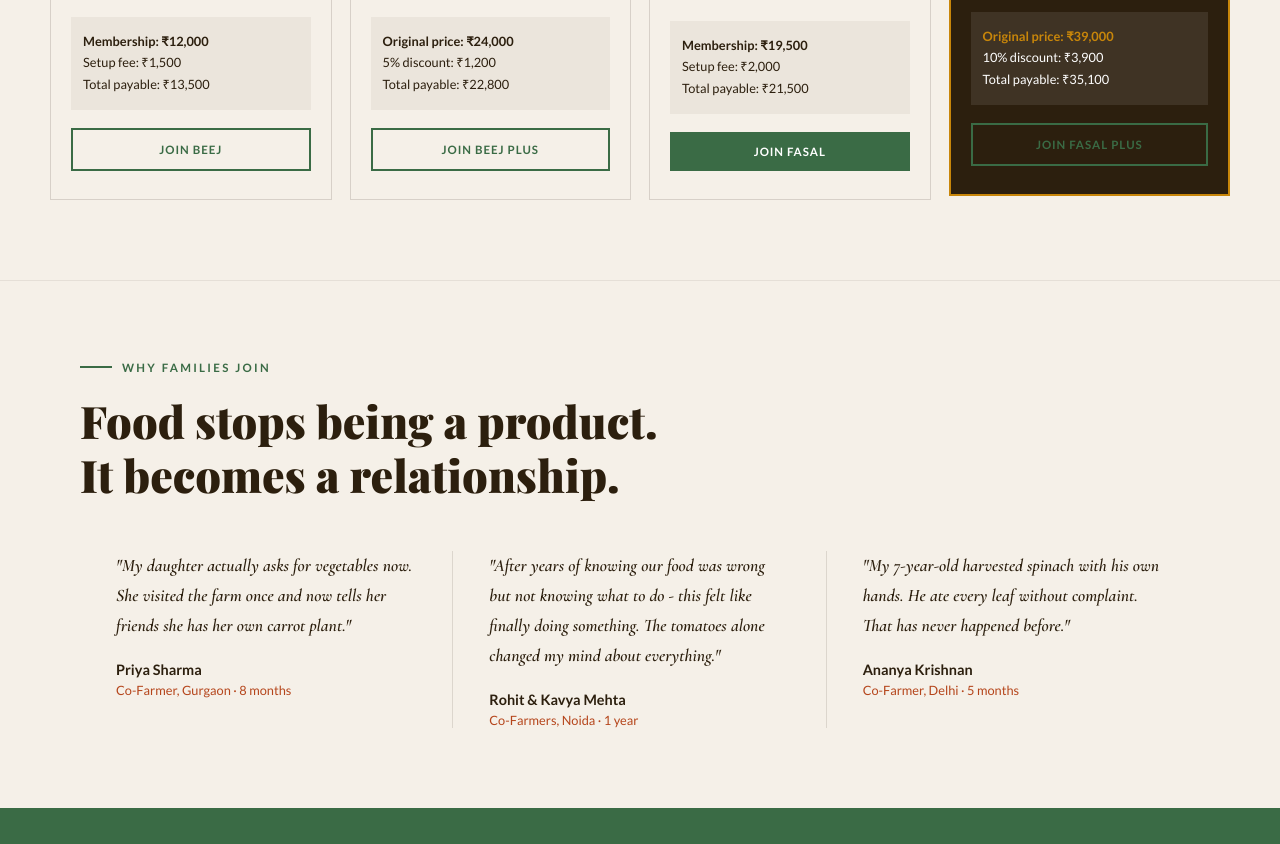
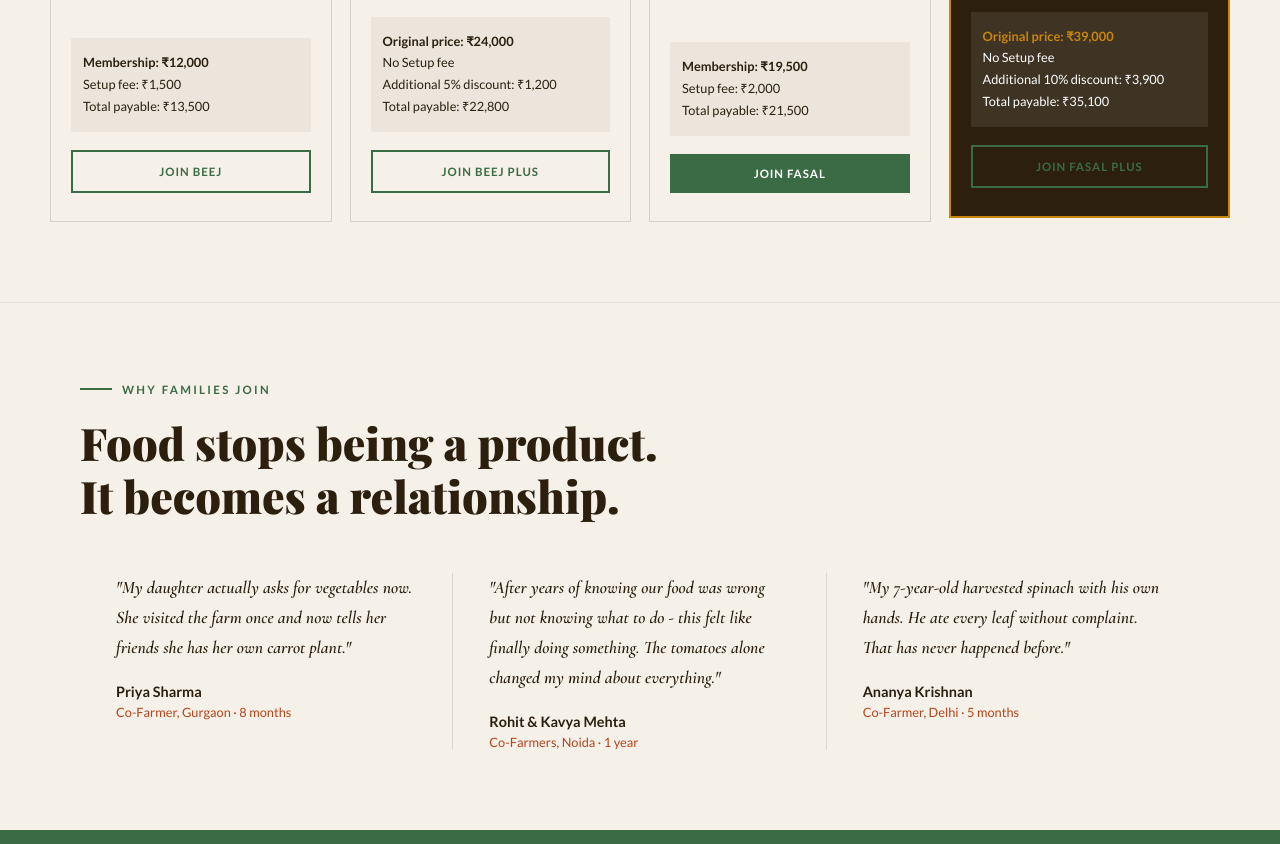
Before and after one commit to thynaahealthynaturally/aarogyabhoomi, a plain HTML site: page index.html in a window 1280 px wide. Shown: the part 8814-9658 px from the top of the page. Drawn offline with nearby package versions, Linux system fonts and the light colour scheme; a web font is replaced by a local one.

Commit message:
minor change

```diff
--- a/index.html
+++ b/index.html
@@ -1126,7 +1126,8 @@ footer{background:#0f0e06;padding:60px 80px 30px;}
       </ul>
       <div class="plan-total">
         <strong>Original price: ₹24,000</strong>
-        <span>5% discount: ₹1,200</span>
+        <span>No Setup fee</span>
+        <span>Additional 5% discount: ₹1,200</span>
         <span>Total payable: ₹22,800</span>
       </div>
       <a href="https://rzp.io/rzp/Beejplus" class="plan-btn plan-btn-outline">
@@ -1183,7 +1184,8 @@ footer{background:#0f0e06;padding:60px 80px 30px;}
       </ul>
       <div class="plan-total">
         <strong>Original price: ₹39,000</strong>
-        <span>10% discount: ₹3,900</span>
+        <span>No Setup fee</span>
+        <span>Additional 10% discount: ₹3,900</span>
         <span>Total payable: ₹35,100</span>
       </div>
       <a href="https://rzp.io/rzp/Fasalplus" class="plan-btn plan-btn-outline">
```
